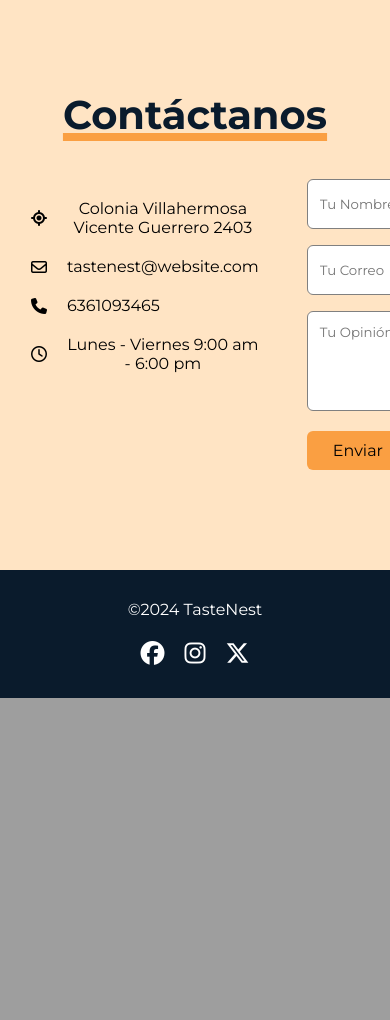
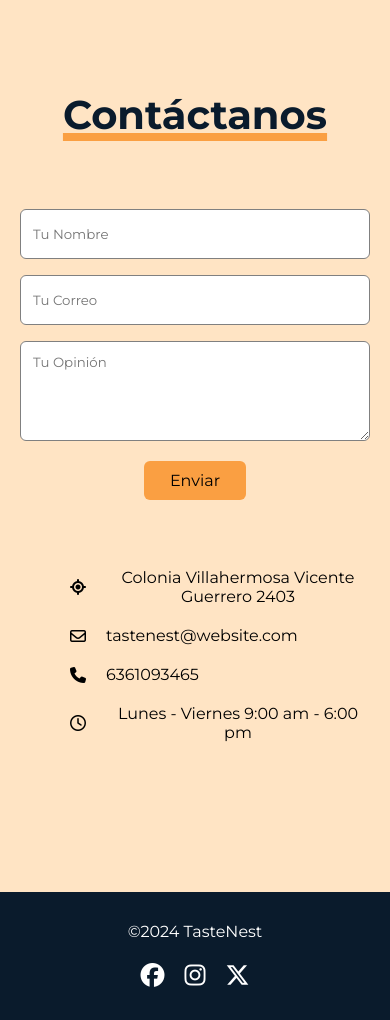
Before and after one commit to Adairowo/TasteNest.github.io, a PHP site: page / in a window 390 px wide; the page is wider, and only the part inside the window is pictured. Shown: the part 2822-3842 px from the top of that part. Before the commit the page ends 3520 px from the top of that part, so only its background shows below. Run offline with PHP 8.4, Linux system fonts and the light colour scheme; some libraries are stand-ins or nearby versions.

Commit message:
Responsiveness para contactoseccion
mediaquery for 900px

```diff
--- a/styles.css
+++ b/styles.css
@@ -403,6 +403,13 @@ header .navbar{
         flex-direction: column-reverse;
     }
 
+    .contactoseccion .section-content{
+        align-items: center;
+        flex-direction: column-reverse;
+        padding: 30px 20px 30px;
+
+    }
+
     .footer-section .section-content {
         padding: 0 20px;
     }
@@ -410,11 +417,6 @@ header .navbar{
     .landingseccion .imagewrapper{
         display: none;
     }
-
-
-
-
-
 }
 
 @media screen and (max-width: 600px) {
```
